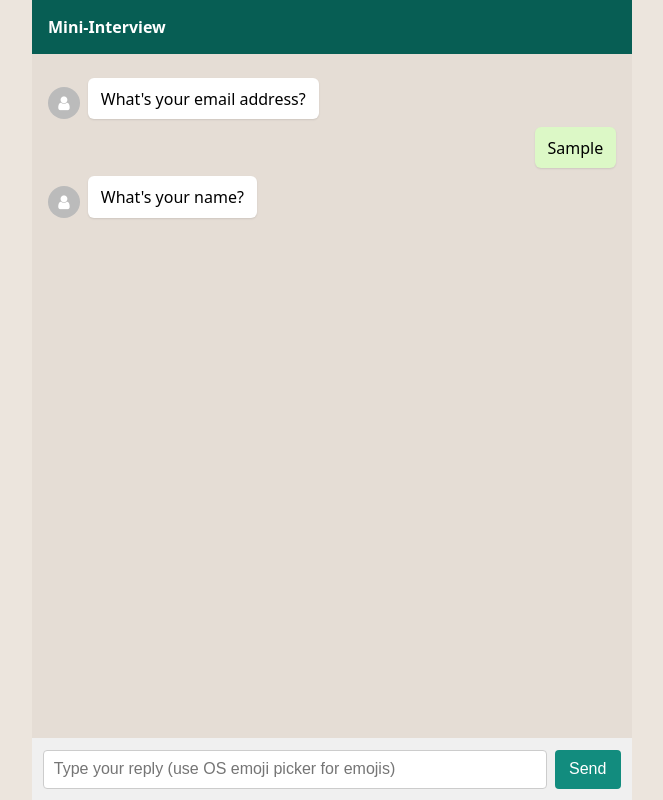
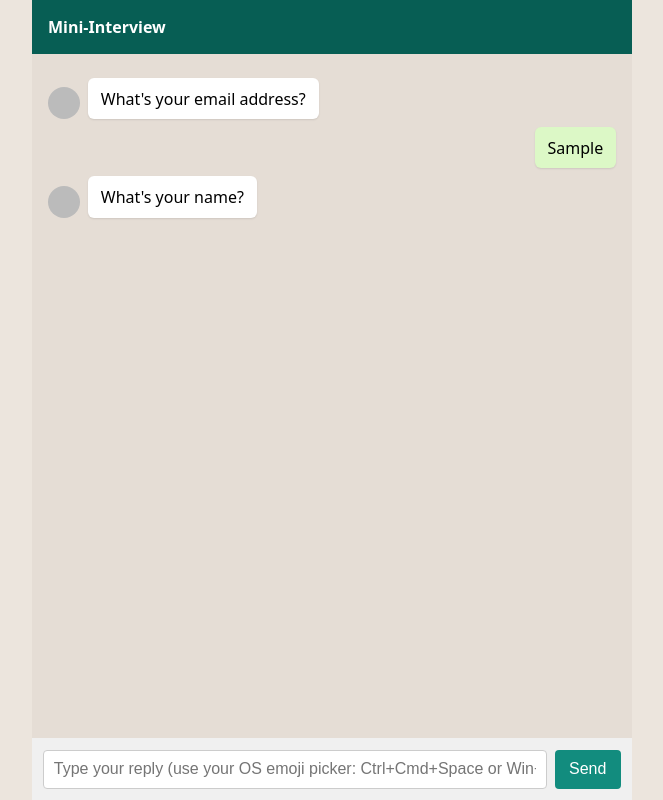
Before and after one commit to ascend9898/chatinterview, a plain HTML site: page index.html in a window 1280 px wide. Both pictures are taken after typing "Sample" into the empty fields and a click on the button "Send". Shown: the whole page, without its empty margins (308-971 px from the left). Drawn offline with nearby package versions, Linux system fonts and the light colour scheme.

Commit message:
Update index.html

```diff
--- a/index.html
+++ b/index.html
@@ -1,32 +1,31 @@
 <!doctype html>
-<html lang="en">
+<html lang="en" oncopy="return false">
 <head>
   <meta charset="utf-8">
   <title>Mini-Interview</title>
   <meta name="viewport" content="width=device-width, initial-scale=1">
-
-<link rel="stylesheet"
-  href="https://cdnjs.cloudflare.com/ajax/libs/font-awesome/4.7.0/css/font-awesome.min.css">
-
   <style>
-body { font-family: system-ui, sans-serif; background: #ece5dd; margin: 0; }
-.wrapper { max-width: 600px; margin: 0 auto; height: 100vh; display: flex; flex-direction: column; }
-.title   { background: #075e54; color: #fff; padding: 1rem; font-weight: 600; }
-.box     { flex: 1; overflow-y: auto; padding: 1rem; background: #e5ddd5; }
-.item    { margin: .5rem 0; display: flex; align-items: flex-end; }
-.item .icon { width: 32px; height: 32px; border-radius: 50%; background: #bbb; color: #fff;
-              display: flex; align-items: center; justify-content: center; margin-right: .5rem; }
-.item.right { justify-content: flex-end; }
-.item.right .msg { background: #dcf8c6; }
-.msg { background: #fff; padding: .6rem .8rem; border-radius: 6px; max-width: 75%;
-      box-shadow: 0 1px 2px rgba(0,0,0,.1); word-break: break-word; }
-.typing-area { padding: .7rem; background: #f0f0f0; }
-.input-field { display: flex; gap: .5rem; }
-input[type=text] { flex: 1; padding: .6rem; border: 1px solid #ccc; border-radius: 4px;
-                   outline: none; font-size: 1rem; }
-button { padding: .55rem .9rem; background: #128c7e; color: #fff; border: none;
-         border-radius: 4px; font-size: 1rem; cursor: pointer; }
-button:disabled { background: #999; cursor: not-allowed; }
+    body{user-select:none;font-family:system-ui,sans-serif;background:#ece5dd;margin:0}
+    .wrapper{max-width:600px;margin:0 auto;height:100vh;display:flex;flex-direction:column}
+    .title{background:#075e54;color:#fff;padding:1rem;font-weight:600}
+    .box{flex:1;overflow-y:auto;padding:1rem;background:#e5ddd5}
+    .item{margin:.5rem 0;display:flex;align-items:flex-end}
+    .item .icon{width:32px;height:32px;border-radius:50%;background:#bbb;color:#fff;
+               display:flex;align-items:center;justify-content:center;margin-right:.5rem}
+    .item.right{justify-content:flex-end}
+    .msg{padding:.6rem .8rem;border-radius:6px;max-width:75%;
+         box-shadow:0 1px 2px rgba(0,0,0,.1);word-break:break-word;}
+    .item .msg{background:#fff;}
+    .item.right .msg{background:#dcf8c6;}
+    .msg.italic{font-style:italic;color:#444;}
+    .typing-area{padding:.7rem;background:#f0f0f0}
+    .input-field{display:flex;gap:.5rem}
+    input[type=text]{flex:1;padding:.6rem;border:1px solid #ccc;border-radius:4px;
+                     outline:none;font-size:1rem;user-select:text}
+    input[type=text][oncopy]{oncopy="return false"}
+    button{padding:.55rem .9rem;background:#128c7e;color:#fff;border:none;
+           border-radius:4px;font-size:1rem;cursor:pointer}
+    button:disabled{background:#999;cursor:not-allowed}
   </style>
 
   <!-- Supabase UMD -->
@@ -36,106 +35,116 @@ button:disabled { background: #999; cursor: not-allowed; }
   <div class="wrapper">
     <div class="title">Mini-Interview</div>
     <div class="box" id="chat"></div>
-
     <div class="typing-area">
       <div class="input-field">
         <input id="inp"
                type="text"
-             placeholder="Type your reply (use OS emoji picker for emojis)"
+               placeholder="Type your reply (use your OS emoji picker: Ctrl+Cmd+Space or Win+.)"
                spellcheck="false"
                autocomplete="off"
-             onpaste="return false">
+               onpaste="return false"
+               oncopy="return false">
         <button id="send">Send</button>
       </div>
     </div>
   </div>
 
   <script>
-/* 1 – Supabase client */
+  // 1) Supabase client
   const sb = window.supabase.createClient(
     "https://yiuknemctptbpaaaotqv.supabase.co",
-  "eyJhbGciOiJIUzI1NiIsInR5cCI6IkpXVCJ9.eyJpc3MiOiJzdXBhYmFzZSIsInJlZiI6InlpdWtuZW1jdHB0YnBhYWFvdHF2Iiwicm9sZSI6ImFub24iLCJpYXQiOjE3NTIzMzE4NjYsImV4cCI6MjA2NzkwNzg2Nn0.cX9115JCnsfiRi39S2MpxacKDpgChz3Gq9x59GHPz9Y"
+    "eyJhbGc…59GHPz9Y"
   );
 
-/* 2 – prompts */
+  // 2) Prompts (13 total)
   const PROMPTS = [
     "What's your email address?",
     "What's your name?",
-  "Hi Kelly… I saw you on TikTok, I just had to see more—that’s why I subscribed here. You’re my type, my dream woman.",
-  "Oh wow, you really replied, I wasn’t expecting that!",
-  "I’ve been admiring all your TikToks whenever I’m resting. I’m an interstate long-haul driver, btw… You make my nights less lonely, to be honest.",
-  "I’m parked at this truck stop—the largest here in California. I’ve had my dinner and I’m just chilling, enjoying my Bud Light lol… How was your day?"
+    "Hi Kelly...I saw you on Tiktok, I just had to see more that's why I subscribed here\nYou're my type,my dream woman",
+    "Oh wow, you really replied, I wasn't expecting that\nI've been admiring all your tiktoks, whenever im resting, im an interstate long haul driver\nbtw... You make my nights less lonely to be honest",
+    "Are you at home now? Or you're still at work wearing your blue tight fit dress that shows off your\nlegs and wonderful curves",
+    "I'm parked at this truck stop, the largest here in California, I've had my dinner and I'm just\nchilling, enjoying my Bud Light lol...how was your day?",
+    "So what are you wearing now?\nWill you let me see?",
+    "Looking at beautiful women like yourself helps me relieve stress\nAre you a wine and dine type of woman or an iced coffee and let's go and do it type?",
+    "Do you like tall and fit men?\nI could really get lost in your eyes and those curves damn!",
+    "I could really get lost in your eyes and those curves damn!\nI think you look great...on top of me or under me",
+    "Hi I just woke up with a huge boner, what are you gonna do with it? ;)",
+    "What are you planning to do with this baby...Daddy needs your help\nIf you're here with me now, what are you going to do to help Daddy?",
+    "Can you handle this monster baby girl, are you going to suck it or ride Daddy until Sunrise"
   ];
 
-/* 3 – interview state */
+  // 3) State
   let i = 0;
   const chat = document.getElementById("chat");
   const inp  = document.getElementById("inp");
-const send = document.getElementById("send");
+  const btn  = document.getElementById("send");
+  const meta = {};
+  const resps = [];
 
-const meta    = {};
-const answers = [];
-let ks       = [];
-
-/* helper to add a bubble */
-function bubble(text, right = false) {
+  // 4) Bubble helper
+  function bubble(txt, right=false, italic=false) {
     const item = document.createElement("div");
     item.className = "item" + (right ? " right" : "");
     if (!right) {
-    const icon = document.createElement("div");
-    icon.className = "icon";
-    icon.innerHTML = '<i class="fa fa-user"></i>';
-    item.appendChild(icon);
+      const ic = document.createElement("div");
+      ic.className="icon";
+      ic.innerHTML='<i class="fa fa-user"></i>';
+      item.appendChild(ic);
     }
-  const msg = document.createElement("div");
-  msg.className = "msg";
-  msg.textContent = text;
-  item.appendChild(msg);
+    const m = document.createElement("div");
+    m.className = "msg" + (italic ? " italic" : "");
+    m.textContent = txt;
+    item.appendChild(m);
     chat.appendChild(item);
     chat.scrollTop = chat.scrollHeight;
   }
 
-/* show first prompt */
+  // show Q1
   bubble(PROMPTS[0]);
   inp.focus();
 
-/* log keystrokes and edits */
-function log(key) { ks.push({ t: Date.now(), k: key }); }
-inp.onkeydown = e => log(e.key);
-inp.addEventListener("input", () => log("edit"));
+  // 5) Send / Enter
+  btn.onclick = step;
+  inp.addEventListener("keyup", e => { if(e.key==="Enter") step(); });
 
-/* handle send or Enter */
-send.onclick = handle;
-inp.addEventListener("keyup", e => { if (e.key === "Enter") handle(); });
+  async function step(){
+    const val = inp.value.trim();
+    if(!val) return;
 
-async function handle() {
-  const txt = inp.value.trim();
-  if (!txt) return;
-
-  bubble(txt, true);
-
-  if (i === 0) meta.email = txt;
-  if (i === 1) meta.name  = txt;
-  answers.push({ prompt: PROMPTS[i], answer: txt, keystrokes: ks });
-
-  ks = [];
-  inp.value = "";
-  inp.focus();
+    bubble(val, true);
+    // record meta
+    if(i===0) meta.email = val;
+    if(i===1) meta.name  = val;
+    resps[i] = val;
+    inp.value="";
 
     i++;
-  if (i < PROMPTS.length) {
-    setTimeout(() => bubble(PROMPTS[i]), 300);
+    // before first fan message
+    if(i===2) {
+      bubble("(Note: don’t use AI or any writing tools like Grammarly—this site instantly detects any AI messages and your application will get declined)", false, true);
+    }
+    // before spicy section (message 11 is index 10)
+    if(i===10) {
+      bubble("(Note: imagine this is 3 days later, after the connection has been built. Things are gonna get spicier, so imagine you are sexting with your boyfriend or partner)", false, true);
+    }
+
+    if(i < PROMPTS.length) {
+      bubble(PROMPTS[i]);
     } else {
-    bubble("✅ Thanks, you’re done!");
-    inp.disabled = send.disabled = true;
+      // final fan message shown above, now the done note:
+      bubble("(✅ Done! Please unmute and tell us you’re done :))", false, true);
+      inp.disabled = btn.disabled = true;
 
-    const { error } = await sb.from("interview_submissions").insert({
-      name:   meta.name  || null,
-      email:  meta.email || null,
-      answers,
-      inserted_at: new Date().toISOString()
-    });
-    if (error) console.error("Supabase insert failed →", error.message);
+      // insert into individual columns
+      const payload = {
+        name:   meta.name || null,
+        email:  meta.email|| null
+      };
+      for(let k=0; k<resps.length; k++){
+        payload["response_"+(k+1)] = resps[k]||null;
+      }
+      const { error } = await sb.from("interview_submissions").insert(payload);
+      if(error) console.error("Insert failed →", error.message);
     }
   }
   </script>
```
Lines whose indentation alone changed are shown as unchanged.
